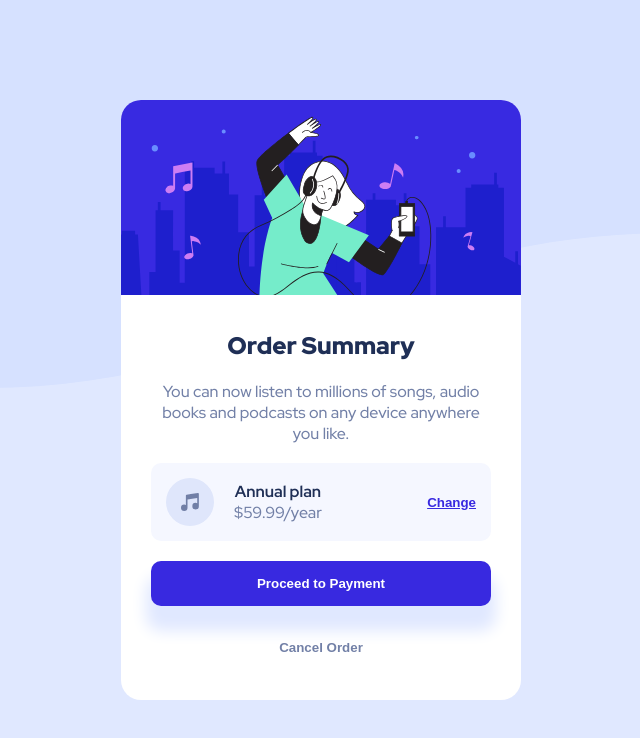
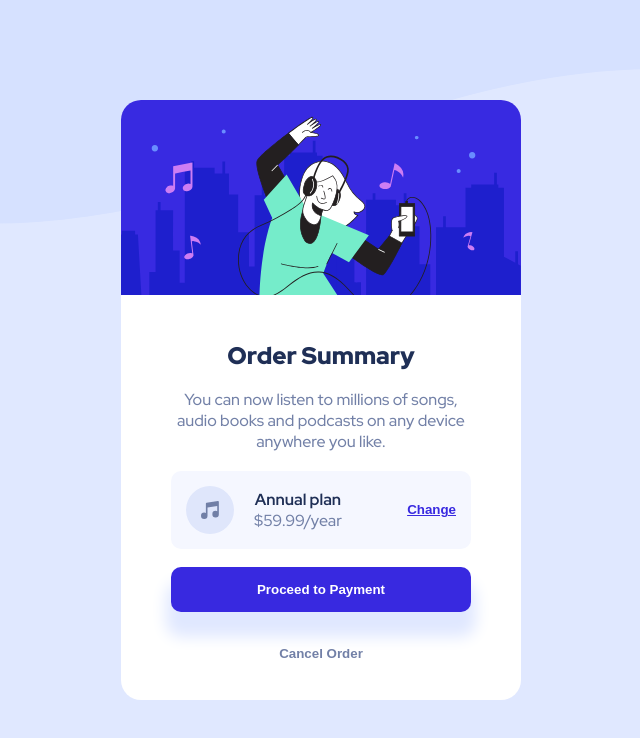
Before and after one commit to devKiratu/order-summary, a Vue app: page / in a window 1280 px wide. Shown: the top 738 px of the page, without its empty margins (319-959 px from the left). Built offline with nearby package versions, Linux system fonts and the light colour scheme.

Commit message:
adjust desktop layout

```diff
--- a/src/assets/base.css
+++ b/src/assets/base.css
@@ -27,6 +27,6 @@ body {
 @media screen and (min-width: 376px) {
   body {
     background: var(--pale-blue) url("./images/pattern-background-desktop.svg")
-      no-repeat center top/100%;
+      no-repeat center -40%/100%;
   }
 }
--- a/src/components/Card.vue
+++ b/src/components/Card.vue
@@ -124,4 +124,10 @@ button {
   font-weight: bold;
   background-color: inherit;
 }
+
+@media screen and (min-width: 450px) {
+  .card-content {
+    padding: 30px 50px 15px 50px;
+  }
+}
 </style>
```
